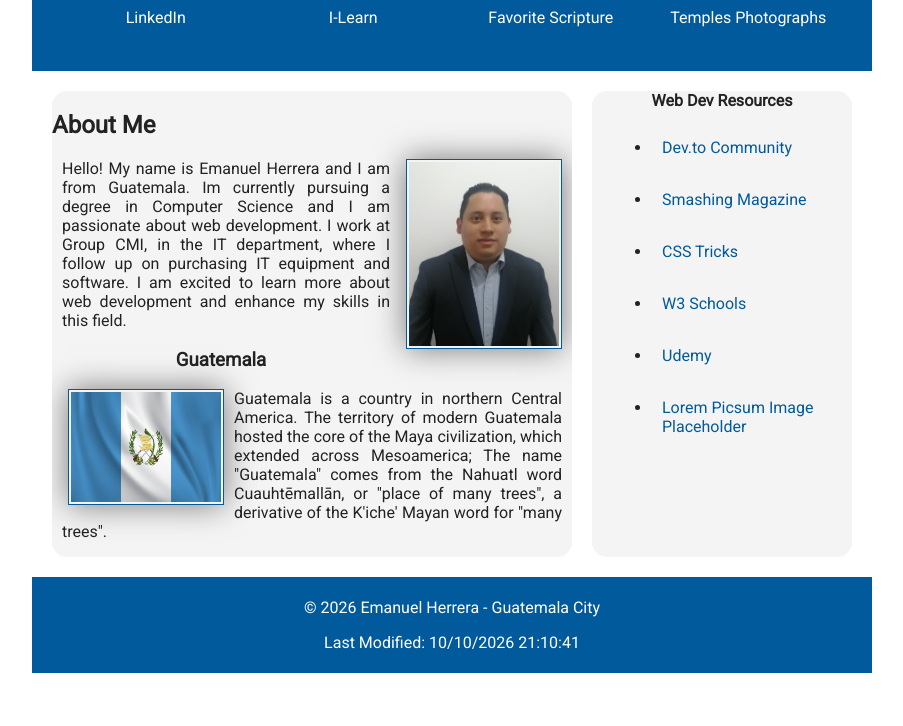
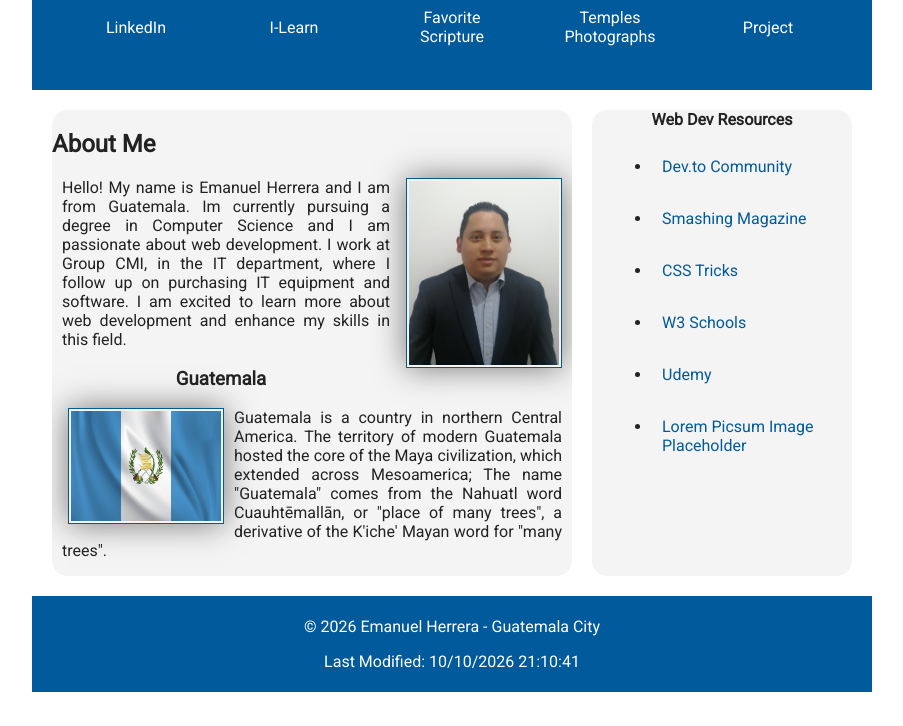
Before and after one commit to Kurobaza96/wdd131, a plain HTML site: page index.html in a window 1280 px wide. Shown: the part 74-800 px from the top of the page, without its empty margins (188-1091 px from the left). Drawn offline with Linux system fonts and the light colour scheme.

Commit message:
Add link to week6 project in navigation

```diff
--- a/index.html
+++ b/index.html
@@ -24,6 +24,7 @@
                 <li><a href="https://byupw.instructure.com/">I-Learn</a></li>
                 <li><a href="https://www.churchofjesuschrist.org/study/scriptures/nt/1-pet/1?lang=eng&id=p7#p7">Favorite Scripture</a></li>
                 <li><a href="/temples.html">Temples Photographs</a></li>
+                <li><a href="/week6/index.html">Project</a></li>
             </ul>
         </nav>
     </header>
```
